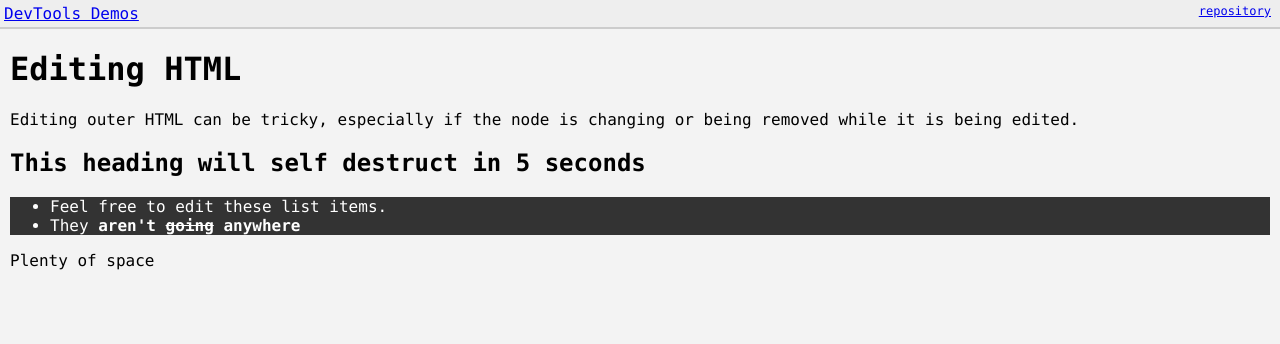
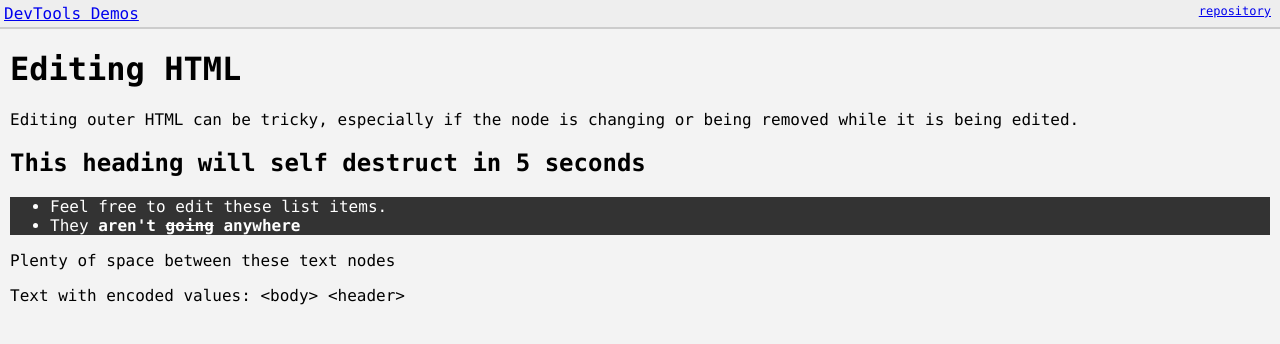
Before and after one commit to bgrins/devtools-demos, a website: page inspector/edithtml.html in a window 1280 px wide. Drawn offline with Linux system fonts and the light colour scheme.

Commit message:
update edithtml

```diff
--- a/inspector/edithtml.html
+++ b/inspector/edithtml.html
@@ -1,6 +1,8 @@
 <!doctype html><html><head><meta charset="UTF-8"><link rel='stylesheet' href='../shared/styles.css' /><script src="../shared/script.js"></script></head><body class="header">
 
 <h1>Editing HTML</h1>
+
+<!-- Test comment -->
 
 <p>Editing outer HTML can be tricky, especially if the node is changing or being removed while it is being edited.</p>
 
@@ -28,7 +30,11 @@
   <p>
 
     Plenty of space
+    <span> </span>
+    between these text nodes
 
   </p>
 
+  Text with encoded values: &lt;body&gt; &lt;header&gt;
+
 </body></html>
```
